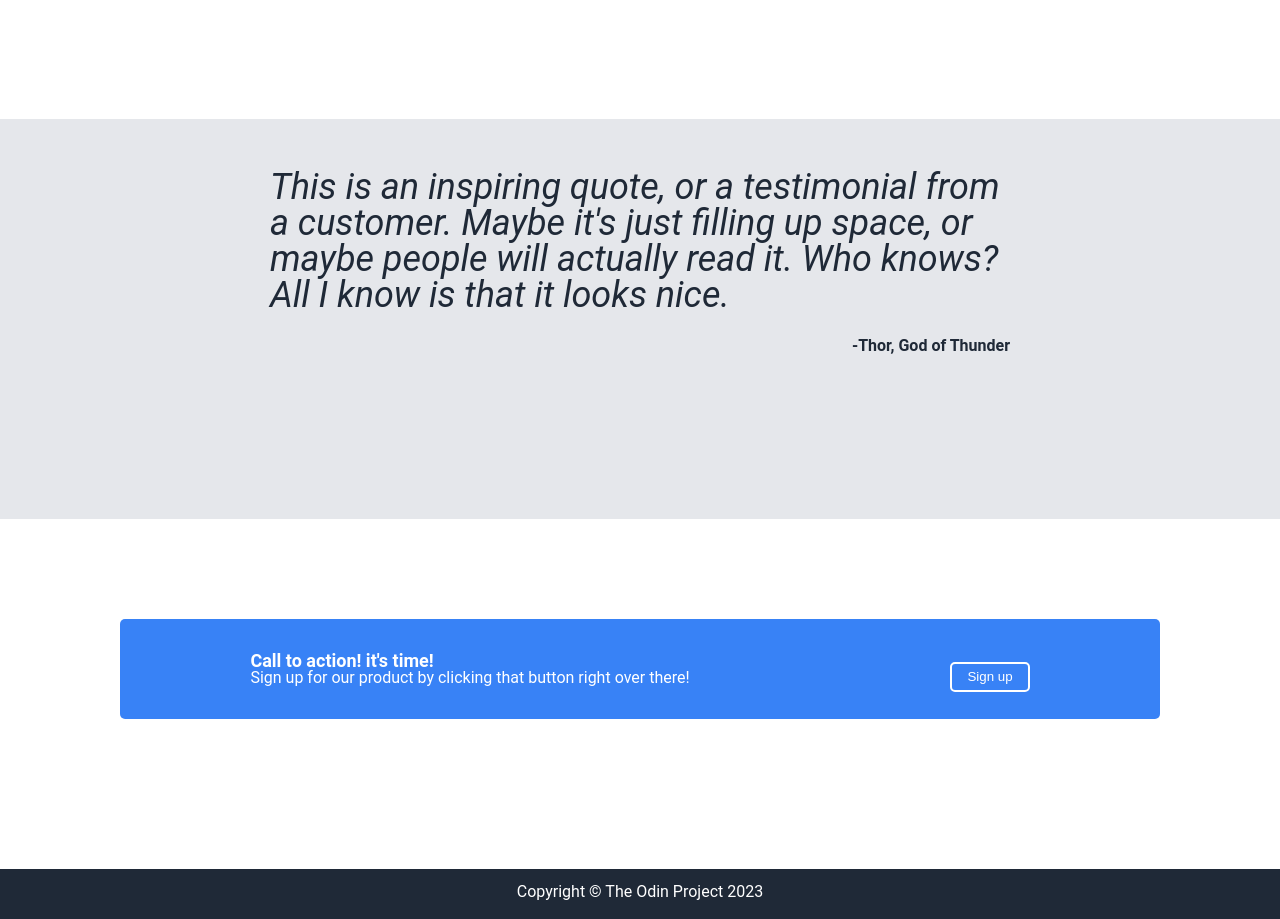
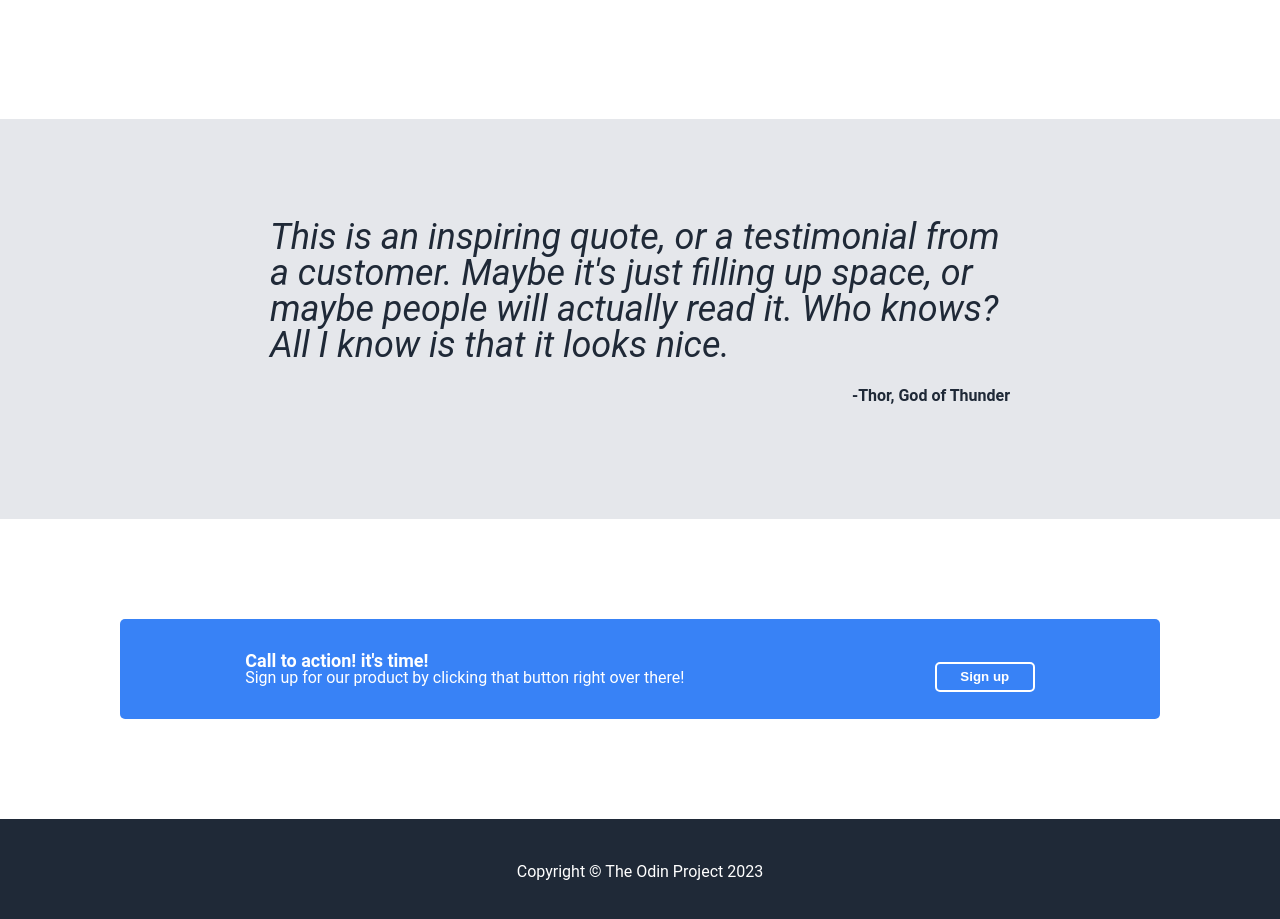
Before and after one commit to averymc-dev/TOP-landing-page, a plain HTML site: page index.html in a window 1280 px wide. Shown: the part 791-1710 px from the top of the page. Drawn offline with Linux system fonts and the light colour scheme.

Commit message:
Adjusted vertical sizing for bottom sections

```diff
--- a/assets/style.css
+++ b/assets/style.css
@@ -58,7 +58,6 @@ table {
 /* END CSS RESET */
 
 /* FONT */
-@import url('https://fonts.googleapis.com/css2?family=Roboto:ital,wght@0,400;0,500;0,700;1,300&display=swap');
 
 body{
   font-family: 'Roboto', sans-serif;
@@ -90,6 +89,7 @@ h1, h2 {
 .navbar .logo {
   font-size: 24px;
   color: #F9FAF8;
+  font-weight: 700;
 }
 
 .navbar a {
@@ -159,6 +159,9 @@ h1, h2 {
   border: 0;
   margin-top: 15px;
   padding: 5px 15px;
+  font-weight: 700;
+  width: 100px;
+  height: 30px;
 }
 
 .button a {
@@ -215,7 +218,7 @@ div.box {
 .article {
   background: #E5E7EB;
   min-height: 400px;
-  padding-top: 50px;
+  padding-top: 100px;
 }
 
 .article .container {
@@ -241,7 +244,7 @@ div.box {
 
 /* CALL TO ACTION ASIDE */
 .aside {
-  min-height: 350px;
+  min-height: 300px;
   padding-top: 100px;
 }
 
@@ -277,9 +280,9 @@ div.box {
 
 /* FOOTER */
 .footer {
-  min-height: 50px;
+  min-height: 100px;
   background-color: #1F2937;
-  padding-top: 15px;
+  padding-top: 45px;
 }
 
 .footer .container {
```
